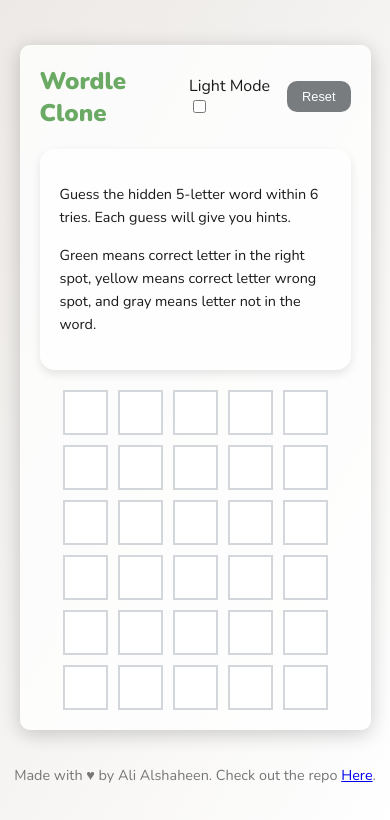
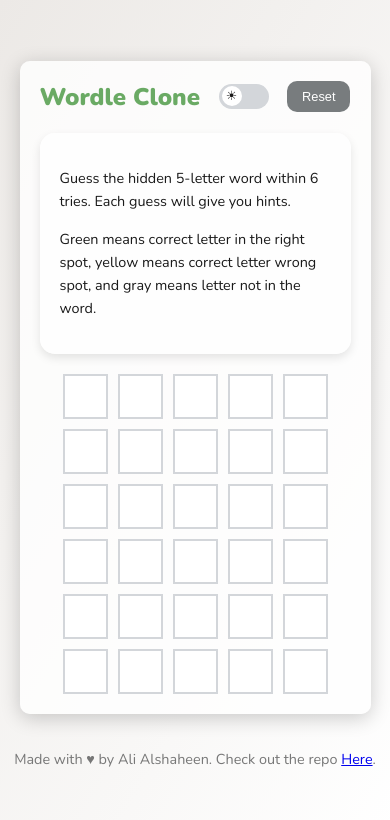
Before and after one commit to AliAlshaheen/wordle-clone, a plain HTML site: page index.html in a window 390 px wide. Drawn offline with nearby package versions, Linux system fonts and the light colour scheme.

Commit message:
Improved Theme Button and Responsive
Improved Theme Button and Responsive

```diff
--- a/index.html
+++ b/index.html
@@ -15,7 +15,6 @@
       <header class="header">
         <h1>Wordle Clone</h1>
         <div class="theme-toggle">
-          <span id="theme-label">Light Mode</span>
           <label class="switch">
             <input type="checkbox" id="theme-switch" />
             <span class="slider"></span>
--- a/styles.css
+++ b/styles.css
@@ -18,8 +18,8 @@
   --dark-present: #b59f3b;
   --dark-absent: #3a3a3c;
 
-  --tile-size: 60px;
-  --tile-gap: 15px;
+  --tile-size: 45px;
+  --tile-gap: 10px;
 }
 
 body {
@@ -87,9 +87,11 @@ body {
   font-size: 1rem;
   transition: background var(--transition-speed);
 }
+
 .light-mode #reset-btn:hover {
   background: var(--light-present);
 }
+
 .dark-mode #reset-btn:hover {
   background: var(--dark-present);
 }
@@ -103,6 +105,7 @@ body {
   border-radius: 15px;
   box-shadow: 0 4px 10px rgba(0, 0, 0, 0.1);
 }
+
 .dark-mode .info-section {
   background: rgba(30, 30, 31, 0.6);
 }
@@ -131,6 +134,7 @@ body {
   transition: background-color var(--transition-speed),
     border-color var(--transition-speed), transform 0.1s;
 }
+
 .dark-mode .tile {
   border: 2px solid var(--dark-tile-border);
   background: var(--dark-tile-bg);
@@ -140,6 +144,7 @@ body {
   background: var(--light-correct);
   border-color: var(--light-correct);
 }
+
 .dark-mode .tile.correct {
   background: var(--dark-correct);
   border-color: var(--dark-correct);
@@ -149,6 +154,7 @@ body {
   background: var(--light-present);
   border-color: var(--light-present);
 }
+
 .dark-mode .tile.present {
   background: var(--dark-present);
   border-color: var(--dark-present);
@@ -158,9 +164,66 @@ body {
   background: var(--light-absent);
   border-color: var(--light-absent);
 }
+
 .dark-mode .tile.absent {
   background: var(--dark-absent);
   border-color: var(--dark-absent);
+}
+
+.theme-toggle {
+  display: flex;
+  align-items: center;
+  gap: 10px;
+  font-size: 0.9rem;
+  user-select: none;
+}
+
+.switch {
+  position: relative;
+  display: inline-block;
+  width: 50px;
+  height: 25px;
+}
+
+.switch input {
+  display: none;
+}
+
+.slider {
+  position: absolute;
+  top: 0;
+  left: 0;
+  right: 0;
+  bottom: 0;
+  background: var(--light-tile-border);
+  border-radius: 25px;
+  cursor: pointer;
+  transition: background var(--transition-speed);
+}
+
+.slider:before {
+  content: "\2600";
+  position: absolute;
+  height: 20px;
+  width: 20px;
+  left: 3px;
+  bottom: 3px;
+  background: #fff;
+  border-radius: 50%;
+  display: flex;
+  justify-content: center;
+  align-items: center;
+  font-size: 0.8rem;
+  transition: transform var(--transition-speed), content var(--transition-speed);
+}
+
+input:checked + .slider {
+  background: var(--light-correct);
+}
+
+input:checked + .slider:before {
+  content: "\1F319";
+  transform: translateX(25px);
 }
 
 footer {
@@ -170,12 +233,7 @@ footer {
   color: #777;
 }
 
-@media (max-width: 768px) {
-  :root {
-    --tile-size: 45px;
-    --tile-gap: 10px;
-  }
-
+@media (max-width: 1200px) {
   .header h1 {
     font-size: 1.5rem;
   }
```
